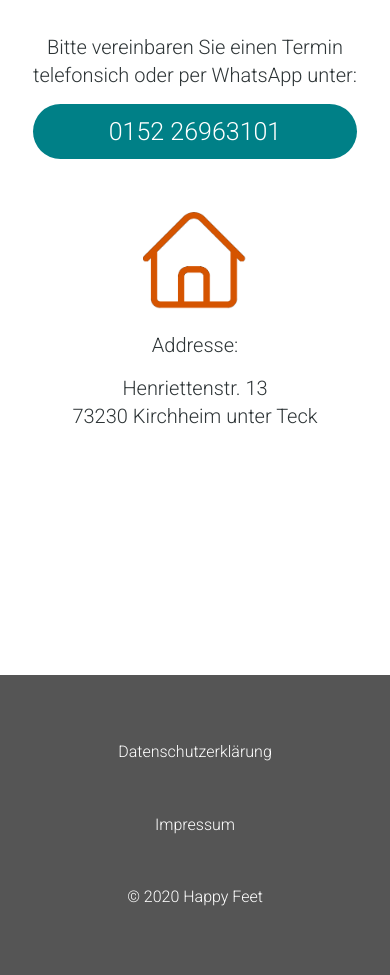
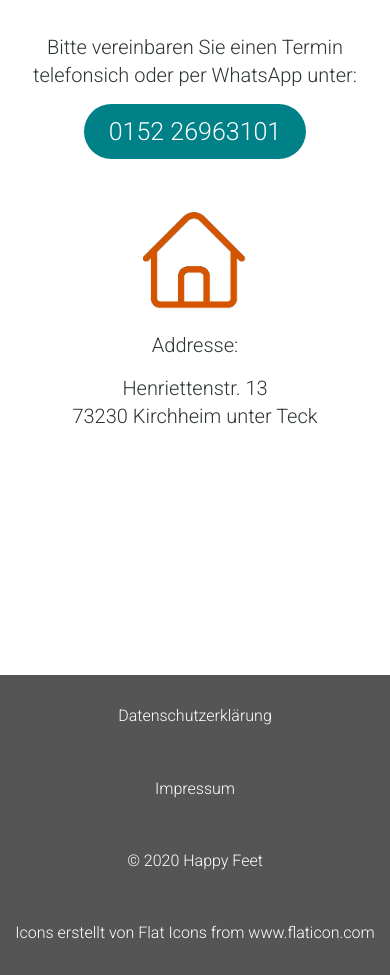
Before and after one commit to slowjo/HappyFeet, a plain HTML site: page index.html in a window 390 px wide. Shown: the part 1857-2832 px from the top of the page. Drawn offline with nearby package versions, Linux system fonts and the light colour scheme.

Commit message:
phonenumber display

```diff
--- a/index.html
+++ b/index.html
@@ -13,7 +13,6 @@
 </head>
 
 <body>
-    <!-- <div id="navbar"></div> -->
     <div id="landing">
         <div class="landing-overlay">
             <div id="landing-header">
@@ -24,23 +23,16 @@
                 <div class='landing-sub'>
                     Hygienisch. Preiswert. Kompetent.
                 </div>
-                <!-- <div class="landing-third">
-                    In Kirchheim Teck.
-                </div> -->
             </div>
         </div>
     </div>
     <div id="landing-sub">
         <div class="button-div">
-            <!-- <div class="button-text">Mehr Erfahren</div> -->
-            <!-- <button class="landing-cta-btn"><i class="fas fa-chevron-down fa-2x"></i></button> -->
             <a href="#first-section" class="landing-cta-btn smooth-scroll"><i class="fas fa-chevron-down fa-3x"></i></a>
         </div>
     </div>
     <section id="first-section">
         <div class="first-central-title">
-            <!-- <div class="central-title-line-container">
-            </div> -->
             <div class="central-title-header-container">
                 <div>
                     <div class="central-title-line"></div>
@@ -52,9 +44,6 @@
             <div class="foot">
                 <img src="./fuss2.png" alt="Fuss">
             </div>
-            <!-- <div>Icons erstellt von <a href="https://flat-icons.com/" title="Flat Icons">Flat Icons</a> from <a
-                    href="https://www.flaticon.com/de/" title="Flaticon">www.flaticon.com</a></div> -->
-            <!-- Icons erstellt von <a href="https://www.flaticon.com/de/autoren/bqlqn" title="bqlqn">bqlqn</a> from <a href="https://www.flaticon.com/de/" title="Flaticon"> www.flaticon.com</a>         -->
             <div class="central-title-text-container">
                 <div class="central-title-text">
                     Happy Feet bietet fachgerechte Fu&szlig;pflege und freundlichen Service. Zentral gelegen in
@@ -105,6 +94,9 @@
             <div>
                 &copy; 2020 Happy Feet
             </div>
+            <div>Icons erstellt von <a href="https://flat-icons.com/" title="Flat Icons">Flat Icons</a> from <a
+                    href="https://www.flaticon.com/de/" title="Flaticon">www.flaticon.com</a></div>
+
         </div>
     </section>
 
--- a/style.css
+++ b/style.css
@@ -8,7 +8,6 @@
 
 html,
 body {
-  /* font-family: "Segoe UI", Tahoma, Geneva, Verdana, sans-serif; */
   font-family: "Roboto", sans-serif;
   line-height: 1.4;
   text-rendering: optimizeLegibility;
@@ -25,7 +24,6 @@ a {
 
 #landing {
   height: 75vh;
-  /* background: url("./foot2.jpg") no-repeat center/cover fixed; */
   background: url("./foot7.jpg") no-repeat center center/cover;
 }
 
@@ -40,22 +38,16 @@ a {
   color: white;
 }
 
-#landing-header {
-  /* align-self: flex-end; */
-}
-
 .landing-large {
   font-size: 90px;
   text-align: center;
   font-weight: 100;
-  /* color: #333; */
   color: white;
   letter-spacing: 1px;
   word-spacing: 4px;
 }
 
 .coral-line {
-  /* height: 3px; */
   height: 1px;
   background: white;
   width: 250px;
@@ -71,26 +63,17 @@ a {
 #landing-sub {
   height: 25vh;
   display: grid;
-  /* background: #d45500; */
-  /* background: #ff7519; */
 }
 
 .button-div {
-  /* margin: 50px auto 50px auto; */
-  /* margin: 0 auto 50px auto; */
   margin: auto;
   align-self: flex-end;
 }
 
 .landing-cta-btn {
   color: #008087;
-  /* color: #150787; */
-  /* color: #00c8d4; */
-  /* background: white; */
   background: none;
-  /* border: 1px solid #333; */
   border: none;
-  /* padding: 20px; */
   font-size: 20px;
   border-radius: 50%;
   display: block;
@@ -124,16 +107,13 @@ a {
   display: flex;
   align-items: center;
   justify-content: center;
-  /* border: 1px solid black; */
 }
 
 .central-title-line {
   background: #d45500;
-  /* height: 3px; */
   height: 1px;
   width: 70px;
   margin: 25px auto 25px auto;
-  /* border: 1px solid black; */
 }
 
 .central-title-header-container {
@@ -142,15 +122,12 @@ a {
   align-items: flex-end;
   justify-content: center;
   padding-bottom: 25px;
-  /* border: 1px solid black; */
 }
 
 .central-title-header {
   font-size: 10vh;
   font-weight: 100;
   color: #008087;
-  /* color: #150787; */
-  /* border: 1px solid black; */
 }
 
 .central-title-text-container {
@@ -160,19 +137,13 @@ a {
   align-items: center;
   justify-content: flex-start;
   padding-top: 25px;
-  /* border: 1px solid black; */
 }
 
 .central-title-text {
   font-size: 25px;
-  /* color: #008087; */
   color: #2d3436;
-  /* color: #150787; */
   max-width: 700px;
-  /* margin: auto; */
-  /* margin-bottom: 30px; */
   padding-bottom: 50px;
-  /* border: 1px solid black; */
 }
 
 .foot {
@@ -180,7 +151,6 @@ a {
   display: flex;
   align-items: center;
   justify-content: center;
-  /* border: 1px solid black; */
 }
 
 .foot img {
@@ -192,7 +162,6 @@ a {
   display: flex;
   align-items: center;
   justify-content: center;
-  /* border: 1px solid black; */
 }
 
 .btn {
@@ -222,18 +191,15 @@ a {
   height: 100vh;
   display: grid;
   grid-template-columns: 1fr 1fr;
-  /* background: url("./foot.jpg") no-repeat center/cover fixed; */
 }
 
 .second-top {
   grid-column: 1 / span 2;
   grid-row: 1;
   background: #008087;
-  /* height: 2px; */
   height: 1px;
   width: 300px;
   margin: 0 auto 0 auto;
-  /* border: 1px solid black; */
 }
 
 .second-left {
@@ -258,7 +224,6 @@ a {
 
 .second-left img,
 .second-right img {
-  /* height: 120px; */
   height: 100px;
   width: auto;
   margin-bottom: 30px;
@@ -267,14 +232,12 @@ a {
 .second-left-title,
 .second-right-title {
   font-size: 25px;
-  /* color: #008087; */
   color: #2d3436;
   margin-bottom: 30px;
 }
 
 .second-left-number {
   font-size: 30px;
-  /* color: #008087; */
   color: white;
   background: #008087;
   border-radius: 50px;
@@ -285,7 +248,6 @@ a {
 }
 
 .second-right-address {
-  /* font-size: 30px; */
   font-size: 25px;
   color: #008087;
   color: #2d3436;
@@ -313,7 +275,6 @@ a {
   max-width: 700px;
   margin: auto;
   padding: 30px;
-  /* color: #008087; */
   color: #2d3436;
 }
 
@@ -346,7 +307,6 @@ a {
   }
 
   .coral-line {
-    /* height: 2px; */
     height: 1px;
   }
 
@@ -360,7 +320,6 @@ a {
   }
 
   .central-title-text-container {
-    /* height: 43%; */
     height: 55%;
     padding: 25px 15px 0 15px;
   }
@@ -370,7 +329,6 @@ a {
   }
 
   #second-section {
-    /* height: auto; */
     display: block;
     padding: 15px;
   }
@@ -402,7 +360,11 @@ a {
   .second-left-number {
     font-size: 25px;
     margin-bottom: 50px;
-    width: 100%;
+    /* width: 100%; */
+    width: fit-content;
+    margin: auto;
+    margin-bottom: 50px;
+    /* margin: initial auto initial auto; */
   }
 
   .second-right-address {
@@ -444,7 +406,6 @@ a {
   }
 
   .central-title-text-container {
-    /* height: 43%; */
     max-width: 700px;
     margin: auto;
     height: 50%;
@@ -456,8 +417,6 @@ a {
   }
 
   #second-section {
-    /* height: auto; */
-    /* display: block; */
     padding: 15px;
   }
 
@@ -470,7 +429,7 @@ a {
     display: grid;
     align-items: flex-start;
     justify-content: center;
-    text-align: center;
+    /* text-align: center; */
   }
 
   .second-left img {
@@ -488,7 +447,8 @@ a {
   .second-left-number {
     font-size: 25px;
     margin-bottom: 50px;
-    width: 100%;
+    /* width: 100%; */
+    width: fit-content;
   }
 
   .second-right-address {
```
